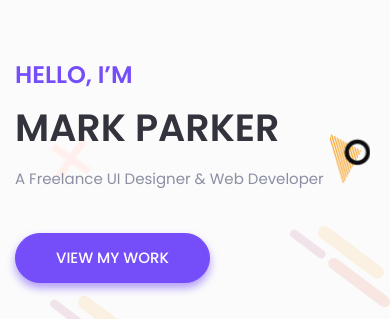
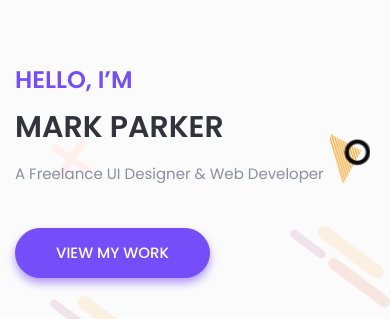
Before and after one commit to ripon-coder/portfolio, a plain HTML site: page index.html in a window 390 px wide. Shown: the part 193-512 px from the top of the page. Drawn offline with Linux system fonts and the light colour scheme; files whose address does not match are found by name.

Commit message:
title update css

```diff
--- a/assets/css/style.css
+++ b/assets/css/style.css
@@ -1,35 +1,3 @@
-/*-----------------------------------------------------------------------------------
-
-    Template Name: Unfold - Personal Resume & CV Template
-    Template URI: site.com
-    Description: Unfold Personal Resume & CV Template
-    Author: Uideck
-    Author URI: https://uideck.com/
-    Support: https://uideck.com/support/
-    Version: 1.0
-
------------------------------------------------------------------------------------
-
-    CSS INDEX
-    ===================
-
-    1.COMMON
-	2.HEADER
-    3.ABOUT
-    4.SERVICES
-    4.CALL TO ACTION
-    5.WORK
-    6.PRICING
-    7.BLOG
-    8.CONTACT
-    9.FOOTER
-    10.PAGE BANNER
-    10.SINGLE BLOG PAGE
-
------------------------------------------------------------------------------------*/
-/*===========================
-    1. COMMON css
-===========================*/
 @import url("https://fonts.googleapis.com/css?family=Poppins:400,500,600,700,800");
 body {
   font-family: "Poppins", sans-serif;
@@ -700,12 +668,12 @@ p {
       .header-content-right .sub-title {
         font-size: 24px; } }
   .header-content-right .title {
-    font-size: 60px;
+    font-size: 36px;
     text-transform: uppercase;
     padding-bottom: 15px; }
     @media (max-width: 767px) {
       .header-content-right .title {
-        font-size: 38px; } }
+        font-size: 30px; } }
   .header-content-right p {
     padding-bottom: 40px; }
 
```
